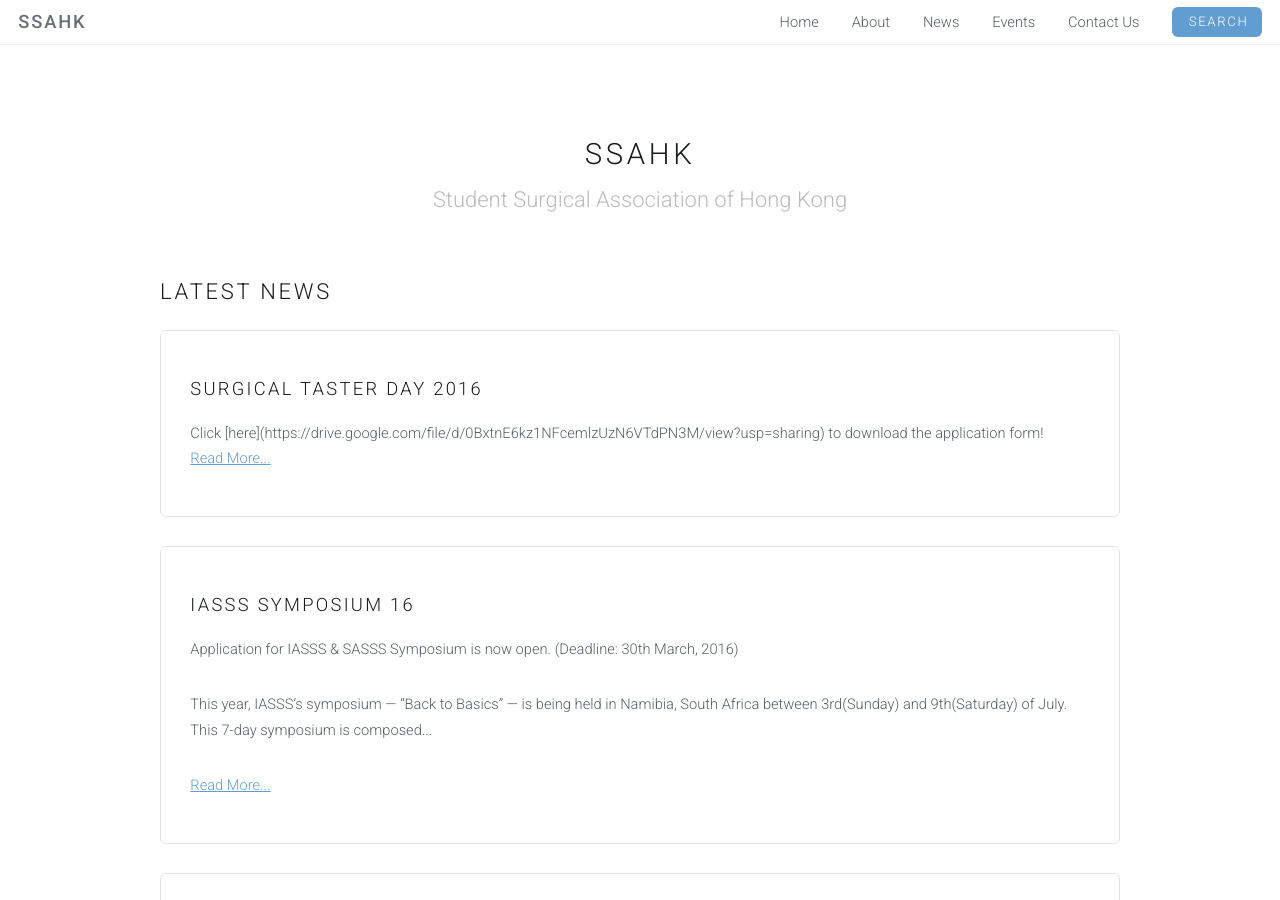
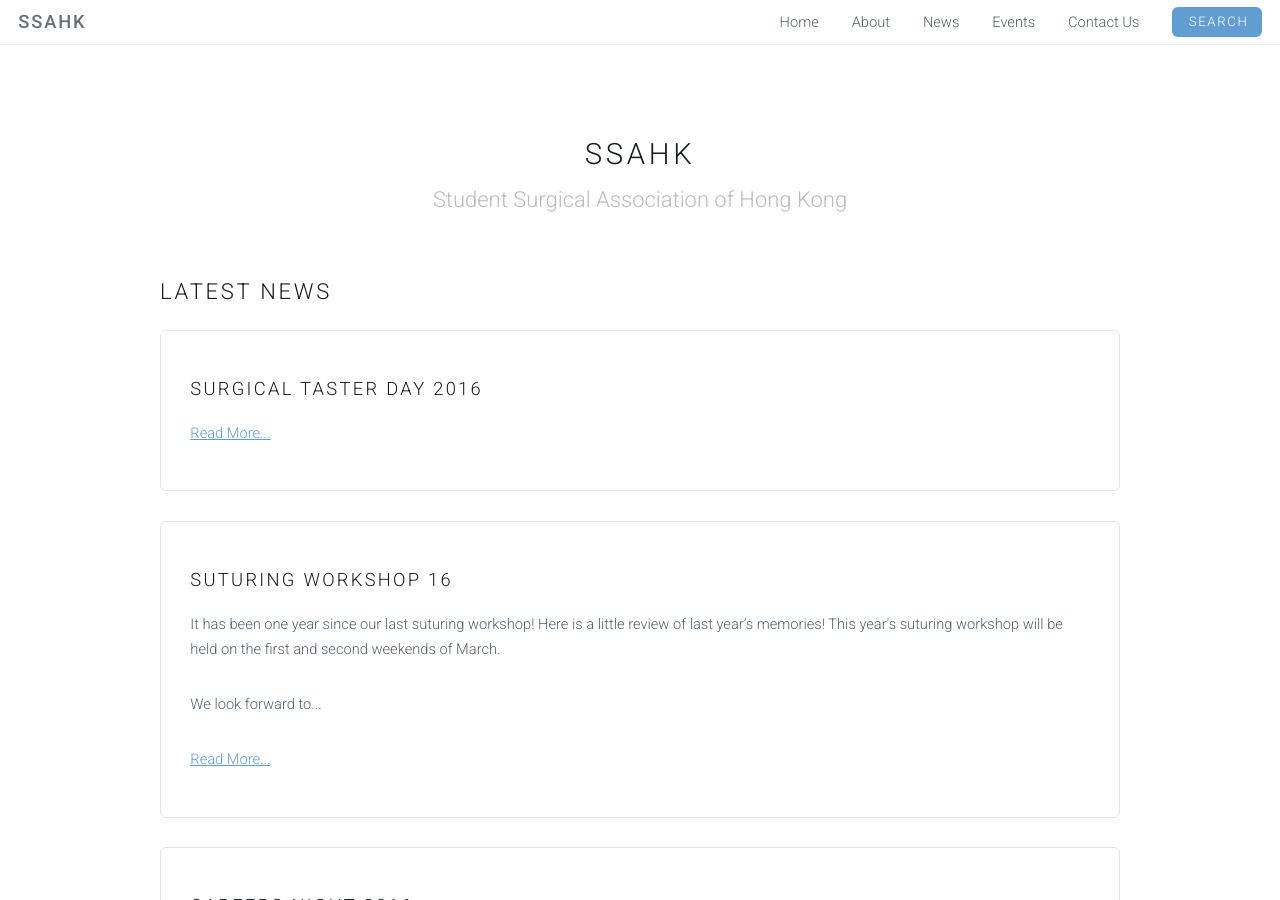
Before and after one commit to SSAHK/ssahk.github.io, a Jekyll site: the page built from news.html, in a window 1280 px wide and 900 px high. Built offline with Jekyll 4.4.1, drawn with Linux system fonts in a browser that asks for light colours; some of the changed text lies outside the part shown.

Commit message:
Revert "taster v.3"
This reverts commit d8c1a9d032fe475fafeebaf880280aefe93d8d12.

```diff
--- a/_posts/2016-3-18-IASSS-symposium-16.html
+++ /dev/null
@@ -1,17 +0,0 @@
----
-layout: ion_page
-title:
-permalink: /IASSS2016/
-feature-img: /IASSS2016/IASSS2016.jpg
-categories: event, news
----
-<p>Application for IASSS &#38 SASSS Symposium is now open. (Deadline: 30th March, 2016)</p>
-
-<p>This year, IASSS’s symposium — “Back to Basics” — is being held in Namibia, South Africa between 3rd(Sunday) and 9th(Saturday) of July. This 7-day symposium is composed of inspirational lectures, interesting workshops, amazing social events and an outreach charity event! </p>
-
-<p>The educational part will be handled by local and international specialists. Lectures will run in 5 days followed by Skill workshops in the afternoon. Each day will be focusing on different specialties including Basic Surgery, Obstetrics and Gynaecology, Orthopaedics, Trauma, Urology and Plastic Surgery.</p>
-
-<img src="iasss2016schedule.jpg" alt="TentativeSchedule" style="width:640px;height:300px;">
-
-<h2>Enquiries</h2>
-<p>Email <a href="info@ssahk.org">us</a></p>
--- a/_posts/2016-5-29-Taster-Day-2016.html
+++ b/_posts/2016-5-29-Taster-Day-2016.html
@@ -5,7 +5,6 @@
 thumb-img: /taster2016/thumb.jpg
 feature-img: /taster2016/Feature-min.jpg
 categories: event, news
-excerpt:  Click [here](https://drive.google.com/file/d/0BxtnE6kz1NFcemlzUzN6VTdPN3M/view?usp=sharing) to download the application form!
+excerpt:  Know more about our latest Taster Day here!
 
 ---
-Click [here](https://drive.google.com/file/d/0BxtnE6kz1NFcemlzUzN6VTdPN3M/view?usp=sharing) to download the application form!
```
Also changed, not shown: img/IASSS2016/IASSS2016.png (deleted).
